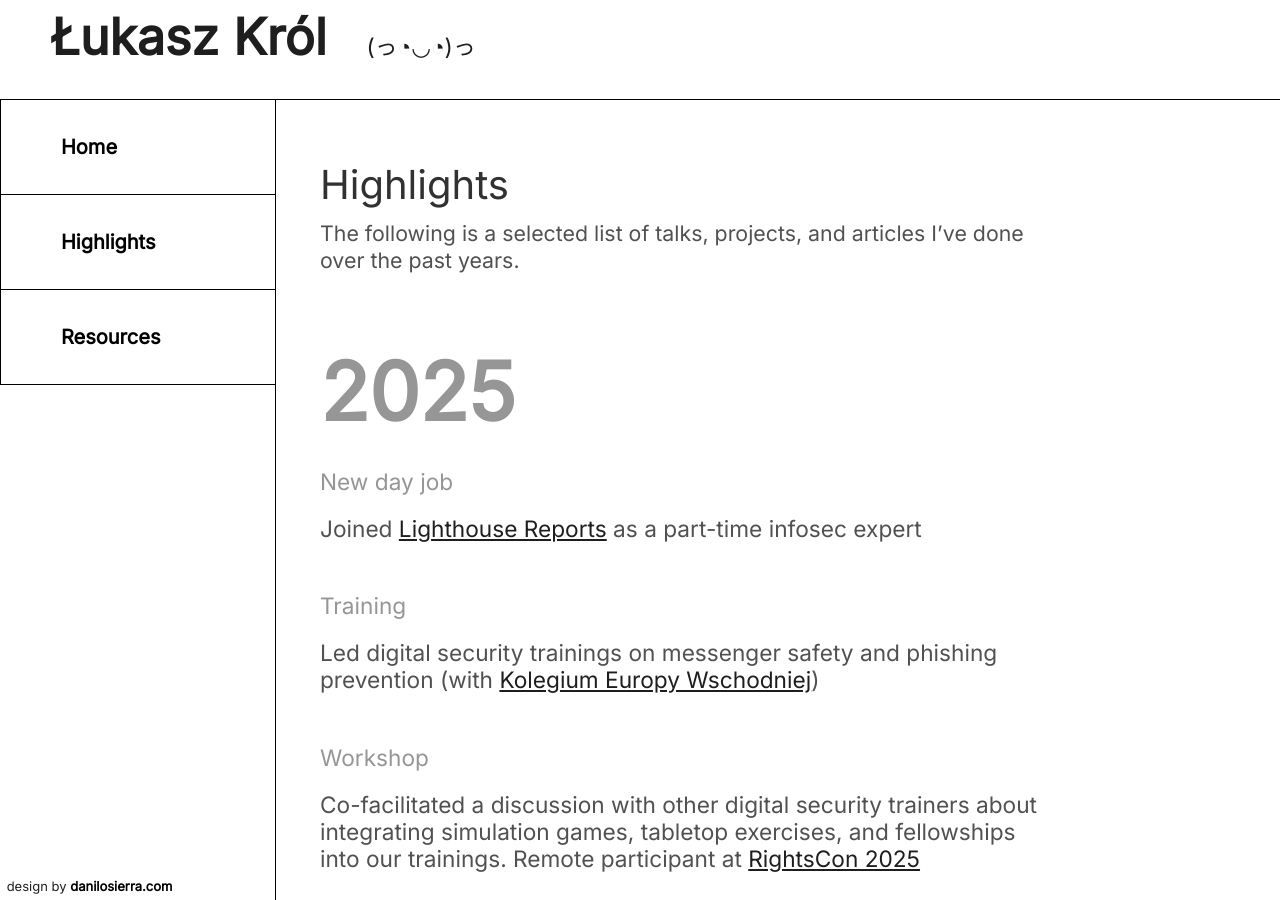
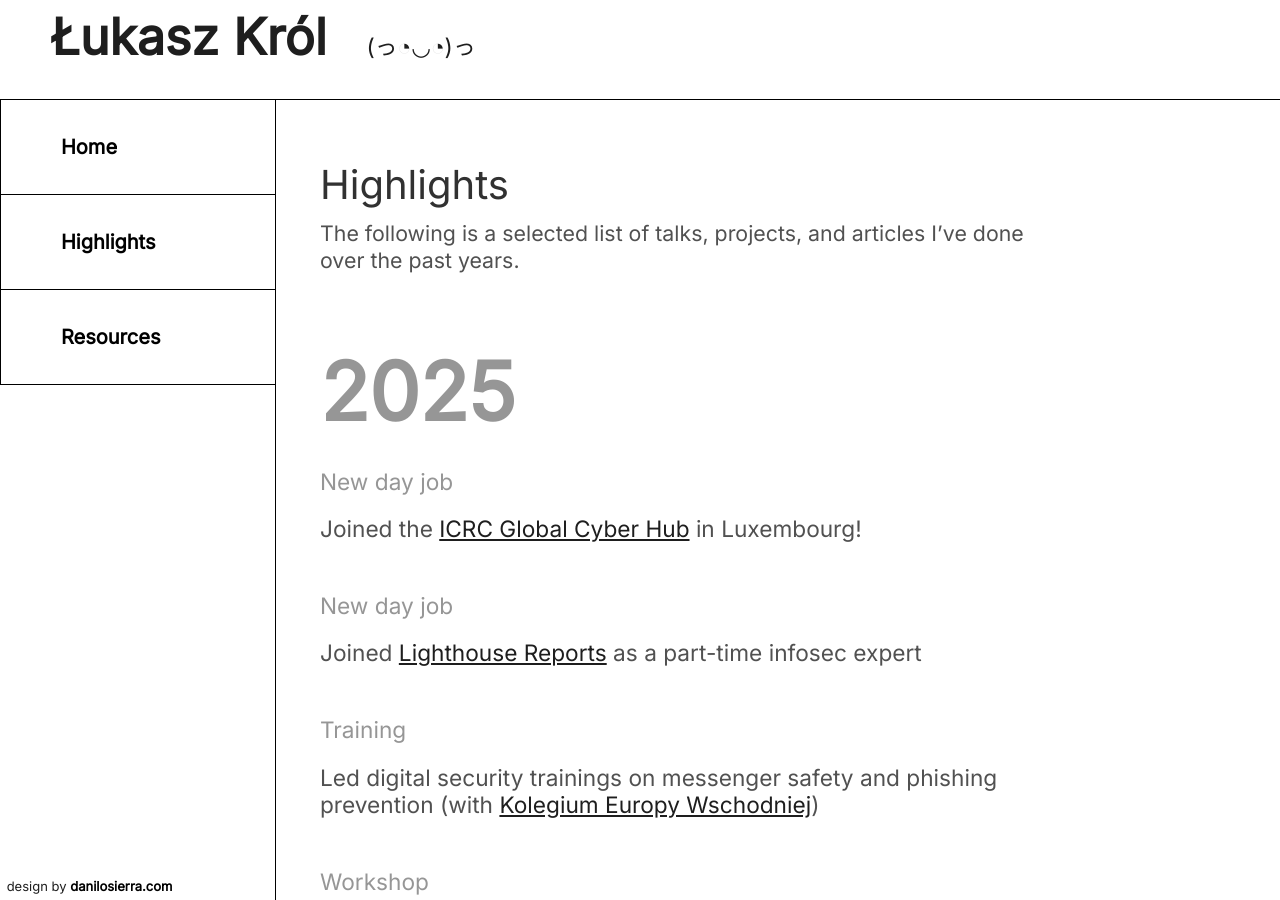
Before and after one commit to lukasz-a-krol/lukasz-a-krol.github.io, a Jekyll site: the page built from highlights.md, in a window 1280 px wide and 900 px high. Built offline with Jekyll 4.4.1, drawn with Linux system fonts in a browser that asks for light colours.

Commit message:
added info about new job :)

```diff
--- a/highlights.md
+++ b/highlights.md
@@ -10,10 +10,16 @@ permalink: /highlights/
 The following is a selected list of talks, projects, and articles I've done over the past years.
 
 
+
+
 &nbsp;
 &nbsp;
 
 <h2 class = "year">2025</h2>
+
+
+<p class = "highlights_header">New day job</p>
+<p class = "highlights_text">Joined the <a href = "https://www.icrc.org/en/where-we-work/luxembourg" target = "_blank">ICRC Global Cyber Hub</a> in Luxembourg!</p>
 
 <p class = "highlights_header">New day job</p>
 <p class = "highlights_text">Joined <a href = "https://www.lighthousereports.com/" target = "_blank">Lighthouse Reports</a> as a part-time infosec expert</p>
```
